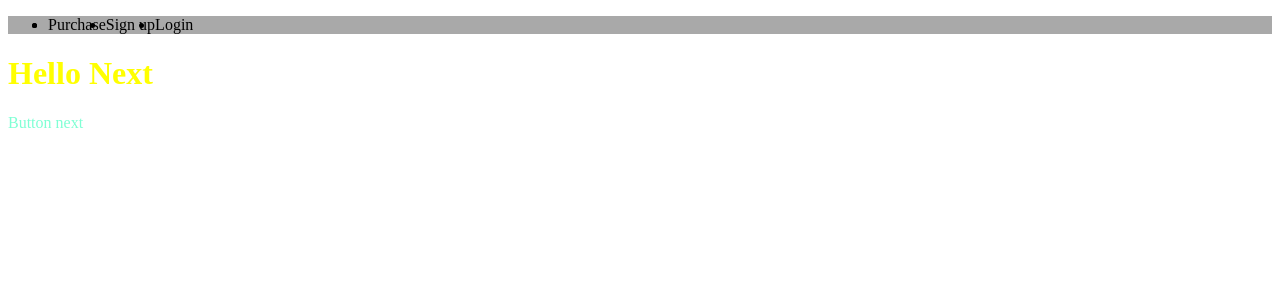
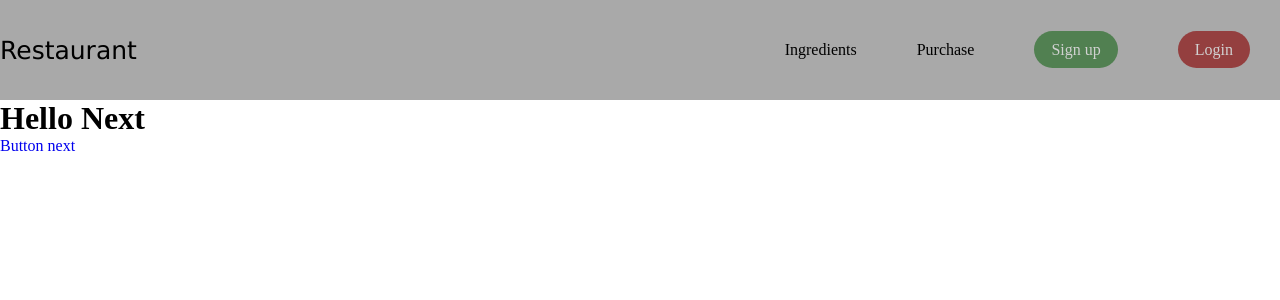
Before and after one commit to AliRM27/Restaurant, a Django app: page /next/ in a window 1280 px wide. Shown: the top 300 px of the page. Run offline with Django 4.2, Linux system fonts and the light colour scheme.

Commit message:
uploaded new dirs and made the navbar

```diff
--- a/inventory/static/inventory/style.css
+++ /dev/null
@@ -1,19 +0,0 @@
-h1{
-    color: yellow;
-}
-
-.btn{
-    color: black;
-    text-decoration-line: none;
-}
-
-.btn2{
-    color: aquamarine;
-    text-decoration-line: none;
-}
-nav{
-    background-color: darkgray;
-}
-ul{
-    display: flex;
-}
--- a/inventory/templates/inventory/base.html
+++ b/inventory/templates/inventory/base.html
@@ -1,21 +1,21 @@
-{% load static %}
-
 <!DOCTYPE html>
 <html>
     <head>
+        {% load static %}
         <meta charset="utf-8">
         <title> {% block title %}Main{% endblock title %} | Restaurant</title>
         <meta name="description" content="">
         <meta name="viewport" content="width=device-width, initial-scale=1">
-        <link rel="stylesheet" href="{% static "inventory/style.css" %}">
+        <link rel="stylesheet" href="{% static 'css/styles.css' %}">
     </head>
     <body>
         <nav>
+            <a href="{% url "index" %}" class='heading'>Restaurant</a>
             <ul>
-                <li></li>
+                <li><a>Ingredients</a></li>
                 <li><a>Purchase</a></li>
-                <li><a>Sign up</a></li>
-                <li><a>Login</a></li>
+                <li><a class='sign' href="{% url "signup" %}">Sign up</a></li>
+                <li><a class='log' href="{% url "login" %}">Login</a></li>
             </ul>
         </nav>
         {% block content %}
--- /dev/null
+++ b/inventory/templates/inventory/login_page.html
@@ -0,0 +1,5 @@
+{% extends "inventory/base.html" %}
+
+{% block title %}Login{% endblock title %}
+
+{% block content %}Login page{% endblock content %}
--- /dev/null
+++ b/inventory/templates/inventory/sign_up_page.html
@@ -0,0 +1,5 @@
+{% extends "inventory/base.html" %}
+
+{% block title %}Sign up{% endblock title %}
+
+{% block content %}sign up page{% endblock content %}
--- a/inventory/views.py
+++ b/inventory/views.py
@@ -5,3 +5,9 @@ def index(request):
 
 def next(request):
     return render(request, 'inventory/next.html')
+
+def login(request):
+    return render(request, 'inventory/login_page.html')
+
+def sign_up(request):
+    return render(request, 'inventory/sign_up_page.html')
--- a/restaurant/settings.py
+++ b/restaurant/settings.py
@@ -117,6 +117,9 @@ USE_TZ = True
 # https://docs.djangoproject.com/en/4.2/howto/static-files/
 
 STATIC_URL = 'static/'
+STATICFILES_DIRS = [
+    BASE_DIR / 'static'
+]
 
 # Default primary key field type
 # https://docs.djangoproject.com/en/4.2/ref/settings/#default-auto-field
--- a/restaurant/urls.py
+++ b/restaurant/urls.py
@@ -22,5 +22,7 @@ from inventory import views
 urlpatterns = [
     path('admin/', admin.site.urls),
     path('', views.index, name="index"),
-    path('next/', views.next, name='next')
+    path('next/', views.next, name='next'),
+    path('login/', views.login, name='login'),
+    path('signup/', views.sign_up, name="signup"),
 ]
--- /dev/null
+++ b/static/css/styles.css
@@ -0,0 +1,44 @@
+*{
+    margin:0;
+}
+
+a{
+    text-decoration-line: none;
+
+}
+
+nav{
+    display: flex;
+    flex-direction: row;
+    justify-content: space-between;
+    align-items: center;
+    background-color: darkgray;
+    height: 100px;
+}
+ul{
+    display: flex;
+    justify-content: flex-end;
+    align-items: center;
+    height: 100px;
+}
+li{
+    padding: 30px;
+    list-style: none;
+}
+.sign{
+    border-radius: 100px;
+    padding: 10px 17px;
+    background-color:rgb(81, 128, 81);
+    color: rgb(209, 209, 209);;
+}
+.log{
+    border-radius: 100px;
+    padding: 10px 17px;
+    background-color:rgb(148, 63, 63);
+    color: rgb(209, 209, 209);
+}
+.heading{
+    color: black;
+    font-size: 25px;
+    font-family:'Lucida Sans', 'Lucida Sans Regular', 'Lucida Grande', 'Lucida Sans Unicode', Geneva, Verdana, sans-serif
+}
```
